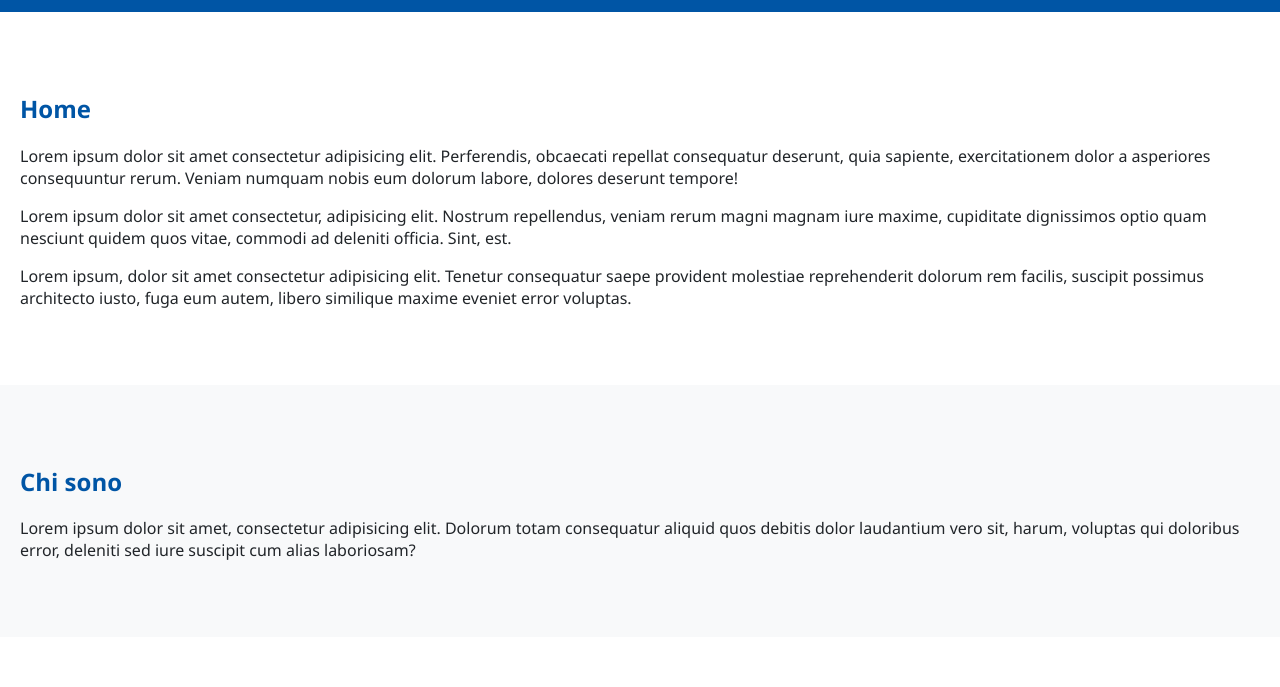
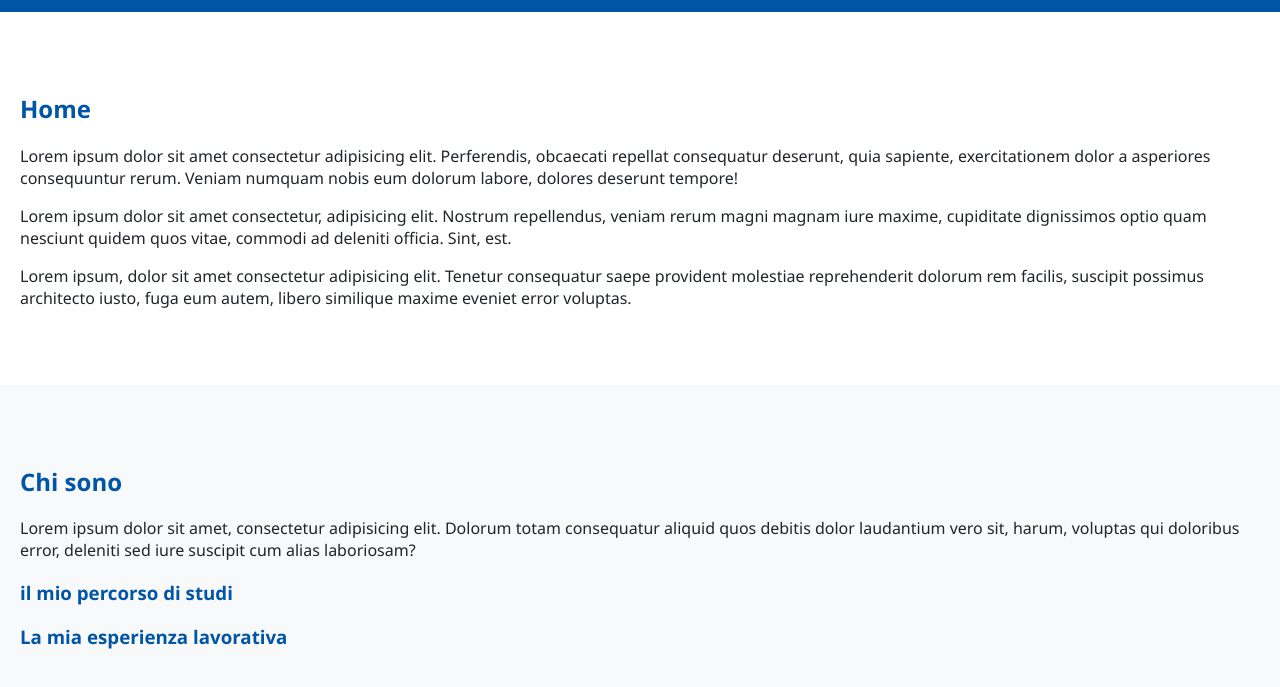
Before and after one commit to TommasoBorghi29/Sito-per-libero-professionista, a plain HTML site: page sito_1.html in a window 1280 px wide. Shown: the part 113-800 px from the top of the page. Drawn offline with nearby package versions, Linux system fonts and the light colour scheme.

Commit message:
Update sito_1.html

```diff
--- a/sito_1.html
+++ b/sito_1.html
@@ -36,6 +36,8 @@
   <section id="chi-sono" class="fade-in">
     <h2>Chi sono</h2>
     <p>Lorem ipsum dolor sit amet, consectetur adipisicing elit. Dolorum totam consequatur aliquid quos debitis dolor laudantium vero sit, harum, voluptas qui doloribus error, deleniti sed iure suscipit cum alias laboriosam?</p>
+    <h3>il mio percorso di studi<h3>
+    <h3>La mia esperienza lavorativa</h3>
   </section>
 
   <!-- Sezione Contatti -->
```
